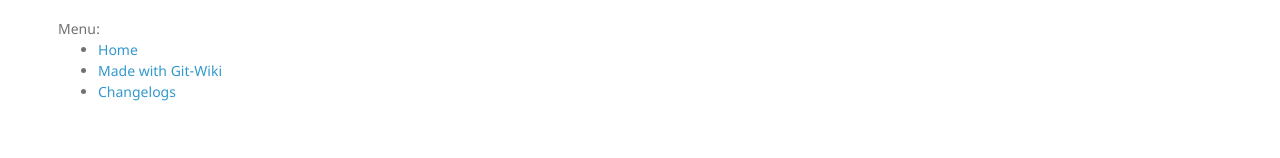
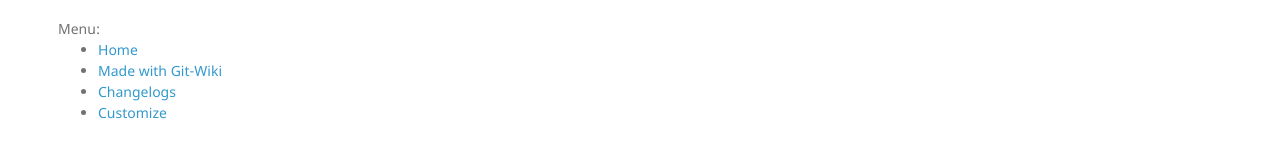
Before and after one commit to Drassil/git-wiki-theme, a Jekyll site: the page built from wiki/index.md, in a window 1280 px wide. Shown: the part 403-561 px from the top of the page. Built offline with Jekyll 4.4.1, drawn with Linux system fonts in a browser that asks for light colours; nearby versions of some CDN libraries; our own code applies the rules of GitHub Pages for plain Markdown files; comment, search, counter and statistics services are not loaded.

Commit message:
Update sidebar.html

```diff
--- a/_includes/drassil_sidebar/sidebar.html
+++ b/_includes/drassil_sidebar/sidebar.html
@@ -4,4 +4,5 @@ Menu:
   <li><a href="{{ '/' | relative_url }}">Home</a></li>
   <li><a href="{{ '/wiki/examples' | relative_url }}">Made with Git-Wiki</a>
   <li><a href="{{ '/wiki/changelogs' | relative_url }}">Changelogs</a>
+  <li><a href="{{ '/wiki/customize' | relative_url }}">Customize</a>
 </ul>
```
